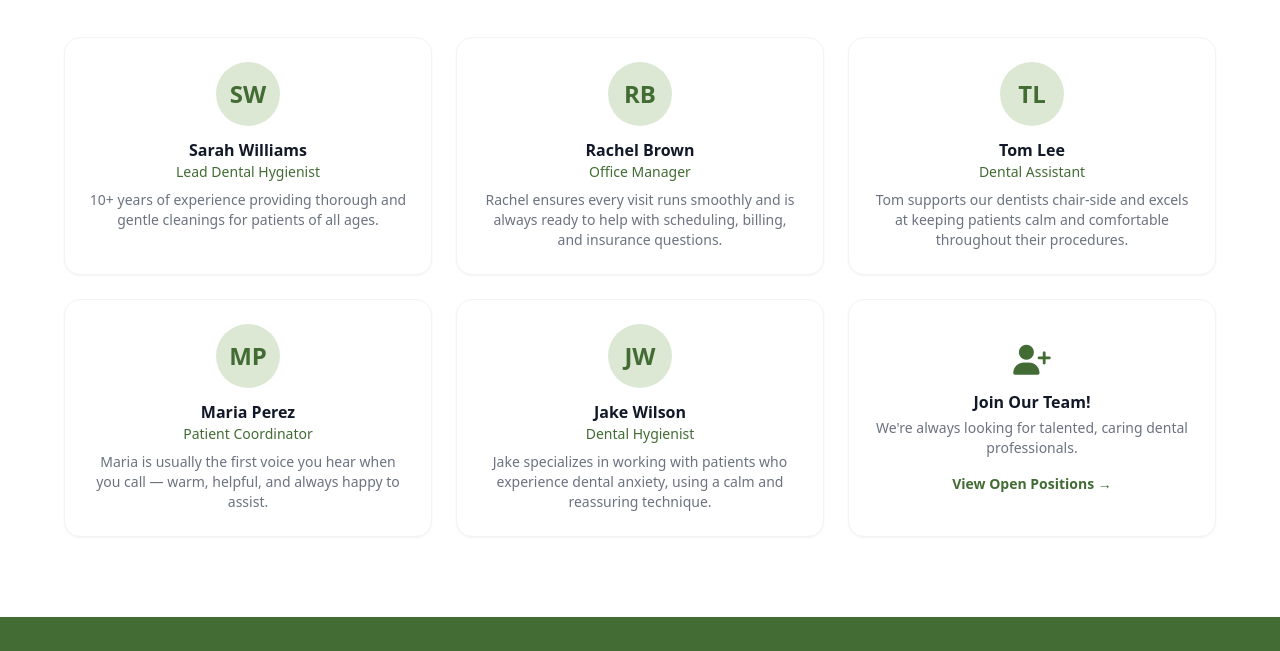
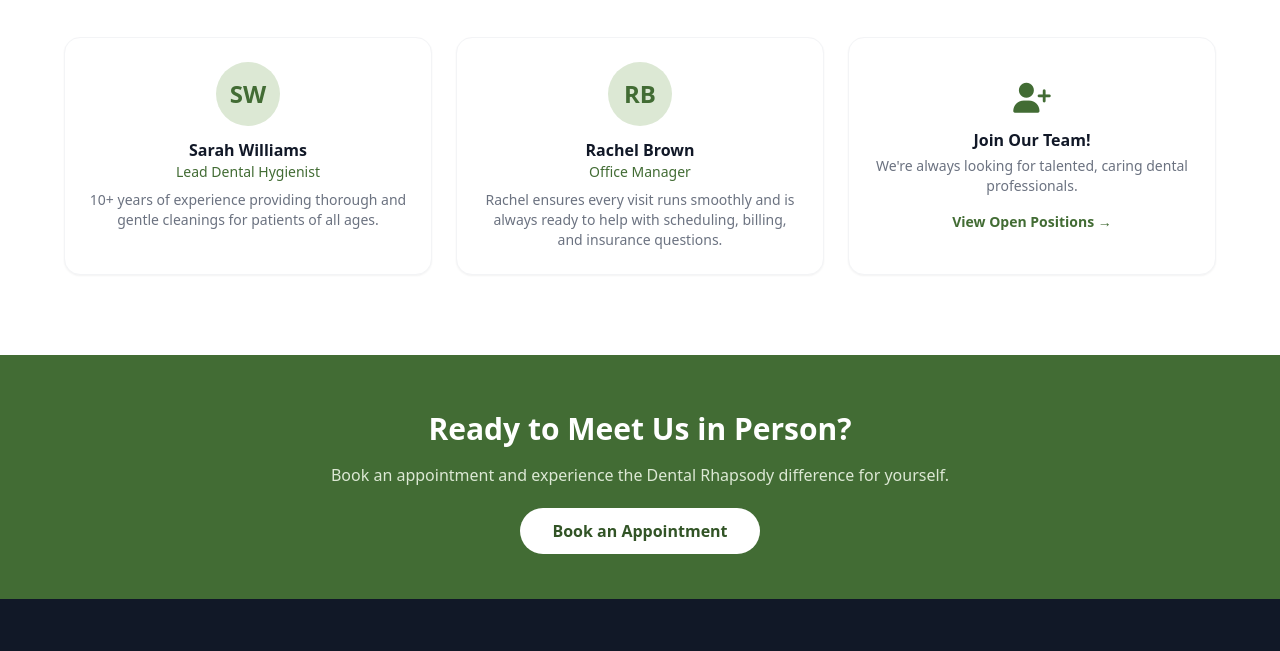
Before and after one commit to DarkoDim90/dental-website, a plain HTML site: page team.html in a window 1280 px wide. Shown: the part 1029-1680 px from the top of the page. Drawn offline with nearby package versions, Linux system fonts and the light colour scheme.

Commit message:
Cosmetic changes-EN version

```diff
--- a/team.html
+++ b/team.html
@@ -174,39 +174,6 @@
                 </div>
 
                 <div
-                    class="bg-white border border-gray-100 rounded-2xl p-6 text-center shadow-sm hover:shadow-md transition-shadow">
-                    <div
-                        class="w-16 h-16 rounded-full bg-blue-100 flex items-center justify-center mx-auto mb-3 text-blue-600 font-bold text-2xl">
-                        TL</div>
-                    <h3 class="font-semibold text-gray-900">Tom Lee</h3>
-                    <p class="text-blue-600 text-sm font-medium mb-2">Dental Assistant</p>
-                    <p class="text-gray-500 text-sm">Tom supports our dentists chair-side and excels at keeping patients
-                        calm and comfortable throughout their procedures.</p>
-                </div>
-
-                <div
-                    class="bg-white border border-gray-100 rounded-2xl p-6 text-center shadow-sm hover:shadow-md transition-shadow">
-                    <div
-                        class="w-16 h-16 rounded-full bg-blue-100 flex items-center justify-center mx-auto mb-3 text-blue-600 font-bold text-2xl">
-                        MP</div>
-                    <h3 class="font-semibold text-gray-900">Maria Perez</h3>
-                    <p class="text-blue-600 text-sm font-medium mb-2">Patient Coordinator</p>
-                    <p class="text-gray-500 text-sm">Maria is usually the first voice you hear when you call — warm,
-                        helpful, and always happy to assist.</p>
-                </div>
-
-                <div
-                    class="bg-white border border-gray-100 rounded-2xl p-6 text-center shadow-sm hover:shadow-md transition-shadow">
-                    <div
-                        class="w-16 h-16 rounded-full bg-blue-100 flex items-center justify-center mx-auto mb-3 text-blue-600 font-bold text-2xl">
-                        JW</div>
-                    <h3 class="font-semibold text-gray-900">Jake Wilson</h3>
-                    <p class="text-blue-600 text-sm font-medium mb-2">Dental Hygienist</p>
-                    <p class="text-gray-500 text-sm">Jake specializes in working with patients who experience dental
-                        anxiety, using a calm and reassuring technique.</p>
-                </div>
-
-                <div
                     class="bg-white border border-gray-100 rounded-2xl p-6 text-center shadow-sm hover:shadow-md transition-shadow flex flex-col items-center justify-center bg-blue-50">
                     <i class="fa-solid fa-user-plus text-blue-600 text-3xl mb-3"></i>
                     <h3 class="font-semibold text-gray-900 mb-1">Join Our Team!</h3>
@@ -245,9 +212,11 @@
                 <p class="mb-5 max-w-sm leading-relaxed">Where nothing really matters&hellip; except your smile. Est.
                     2026.</p>
                 <div class="flex gap-4">
-                    <a href="https://www.facebook.com/DentalRhapsody" target="_blank" rel="noopener noreferrer" aria-label="Facebook" class="hover:text-blue-400 transition-colors"><i
+                    <a href="https://www.facebook.com/DentalRhapsody" target="_blank" rel="noopener noreferrer"
+                        aria-label="Facebook" class="hover:text-blue-400 transition-colors"><i
                             class="fa-brands fa-facebook text-xl"></i></a>
-                    <a href="https://www.instagram.com/dental_rhapsody" target="_blank" rel="noopener noreferrer" aria-label="Instagram" class="hover:text-blue-400 transition-colors"><i
+                    <a href="https://www.instagram.com/dental_rhapsody" target="_blank" rel="noopener noreferrer"
+                        aria-label="Instagram" class="hover:text-blue-400 transition-colors"><i
                             class="fa-brands fa-instagram text-xl"></i></a>
                     <a href="#" aria-label="Google" class="hover:text-blue-400 transition-colors"><i
                             class="fa-brands fa-google text-xl"></i></a>
@@ -267,7 +236,7 @@
                 <h4 class="font-semibold text-white mb-4">Contact Us</h4>
                 <ul class="space-y-3 text-sm">
                     <li class="flex items-start gap-2"><i class="fa-solid fa-location-dot text-blue-400 mt-0.5"></i>
-                        Jani Lukrovski No.5</li>
+                        Jani Lukrovski No.5, Unit 7</li>
                     <li class="flex items-center gap-2"><i class="fa-solid fa-phone text-blue-400"></i> +389
                         76/239-850</li>
                     <li class="flex items-center gap-2"><i class="fa-solid fa-envelope text-blue-400"></i>
```
Also changed, not shown: appointments.html (+1 -1 lines), contact.html (+9 -9 lines), index.html (+12 -12 lines), services.html (+1 -2 lines).
